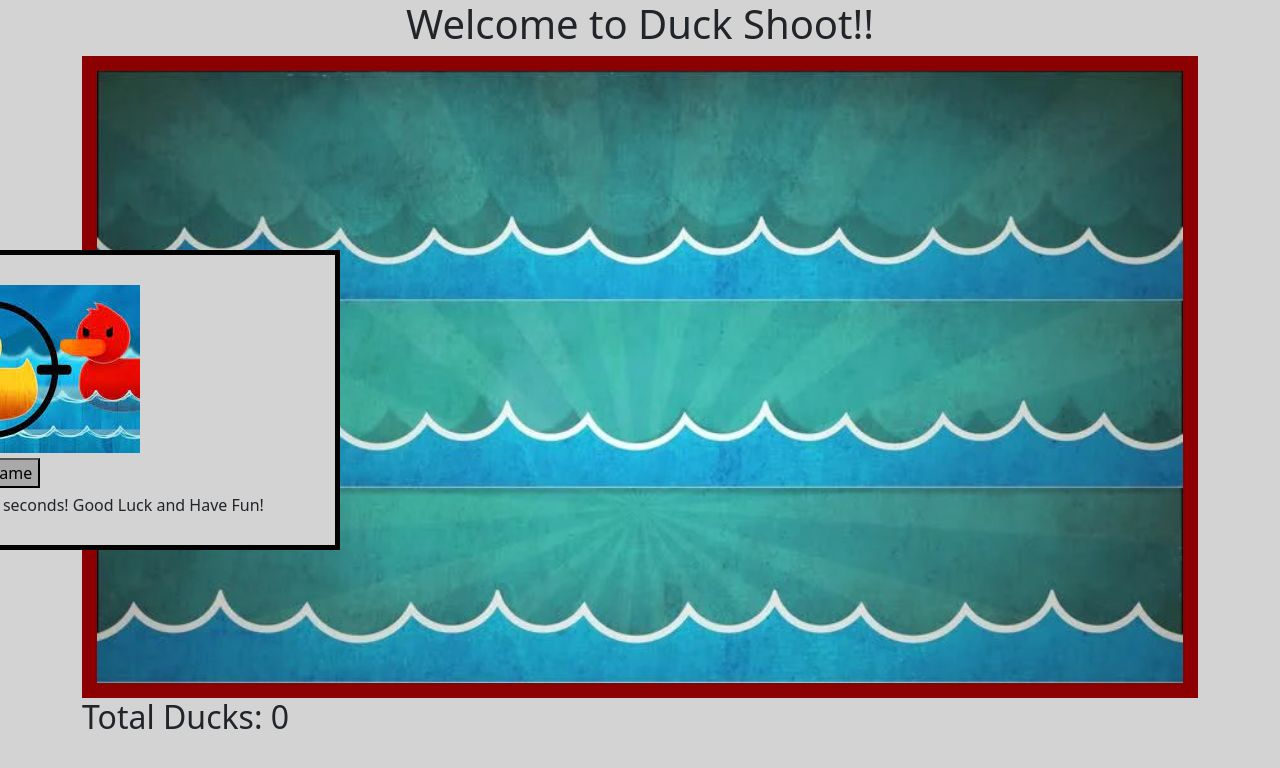
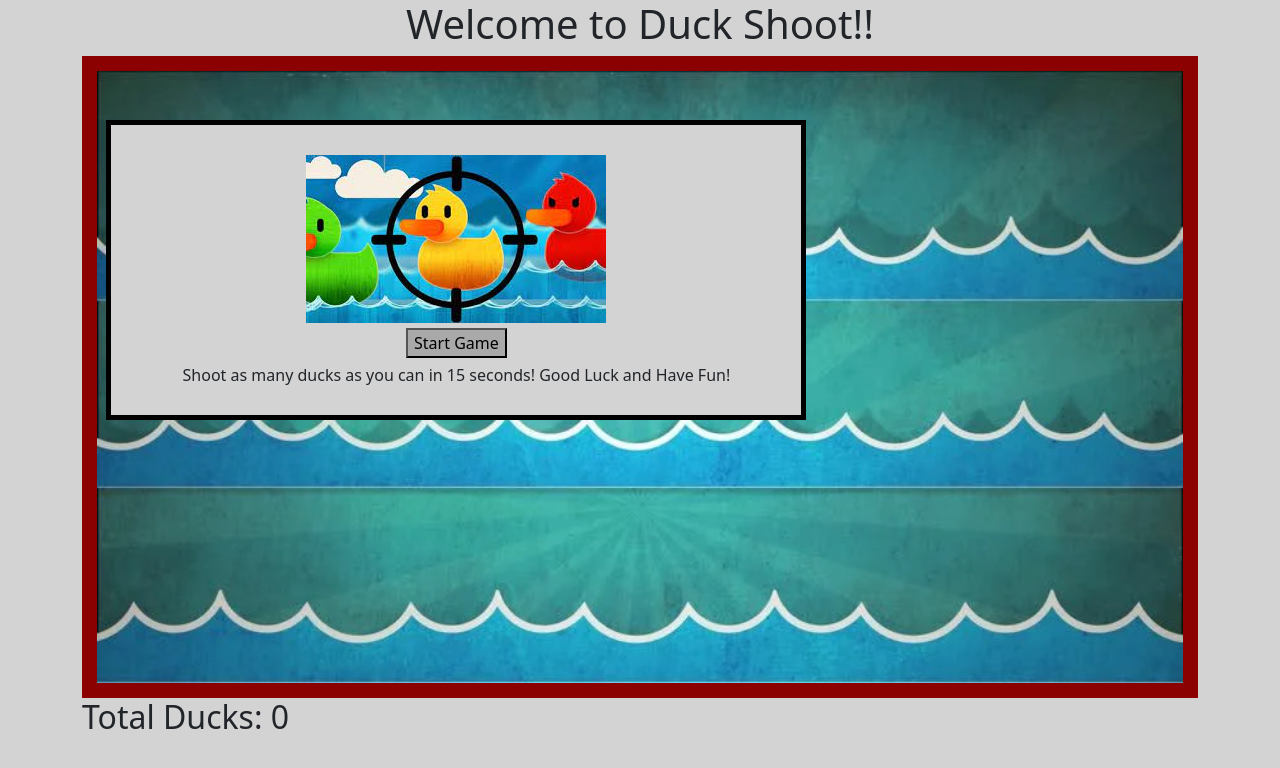
Before and after one commit to EmilRR24/Personal-Projects, a Flask app: page / in a window 1280 px wide. Shown: the top 768 px of the page. Run offline with Flask 2, Linux system fonts and the light colour scheme.

Commit message:
adjusted settings

```diff
--- a/project/gameProject/templates/index.html
+++ b/project/gameProject/templates/index.html
@@ -19,7 +19,7 @@
             <img src="../static/images/clipart1393237.png" alt="duck" id="duckTwo" style="width:3%;position: absolute;top: 15%; left: 30%;display:none;" onclick="hitTargetTwo()">
         </div>
         <h2 id="counter">Total Ducks: 0</h2>
-        <div id="newGame" style="display:block;width: 700px;height:300px;border:black solid 5px;padding-top:30px; background-color: lightgrey;position: absolute;top: 250px; right: 940px;">
+        <div id="newGame" style="display:block;width: 700px;height:300px;border:black solid 5px;padding-top:30px; background-color: lightgrey;position: absolute;top: 15%; right: 37%;">
             <img src="../static/images/duckshoot.jpg" alt="start" style="display:block;margin:auto">
             <button style="margin:5px auto; display:block;background-color:darkgrey;" onclick="startGame()">Start Game</button>
             <p style="text-align:center;">Shoot as many ducks as you can in 15 seconds! Good Luck and Have Fun!</p>
```
